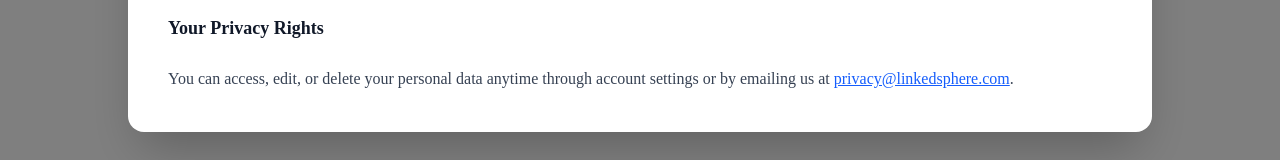
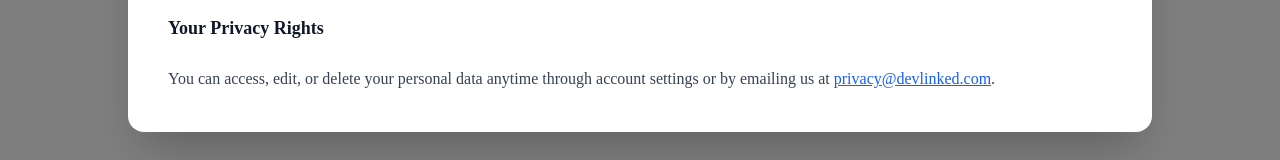
Before and after one commit to AnandIsCoding/LinkedIn-web, a React (Vite) app: page /signup in a window 1280 px wide. Both pictures are taken after a click on the element 640 px from the left and 652 px from the top of the page. Shown: the part 593-753 px from the top of the page. Built offline with nearby package versions, Linux system fonts and the light colour scheme; no server answers.

Commit message:
Updated socket.io-client path for NGINX reverse proxy

```diff
--- a/socket.js
+++ b/socket.js
@@ -5,6 +5,7 @@ const socket = io(
   {
     withCredentials: true,
     transports: ["websocket"],
+    path: "/server/socket.io",
   }
 );
 
--- a/src/Components/modal/PrivacyPolicyModal.jsx
+++ b/src/Components/modal/PrivacyPolicyModal.jsx
@@ -97,10 +97,10 @@ const PrivacyPolicyModal = () => {
                 You can access, edit, or delete your personal data anytime
                 through account settings or by emailing us at{" "}
                 <a
-                  href="mailto:privacy@linkedsphere.com"
+                  href="mailto:privacy@devlinked.com"
                   className="text-blue-600 underline"
                 >
-                  privacy@linkedsphere.com
+                  privacy@devlinked.com
                 </a>
                 .
               </p>
```
